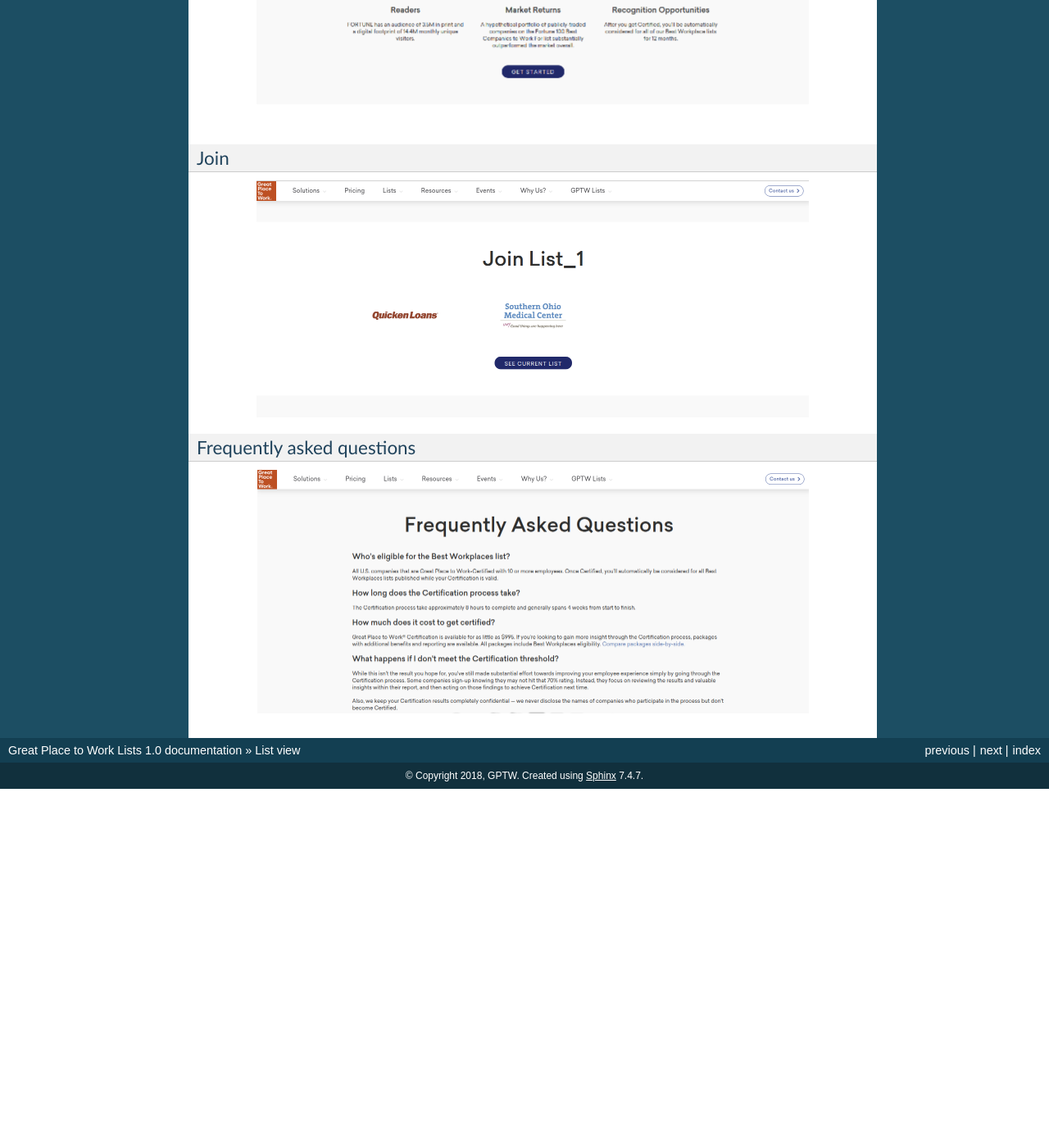
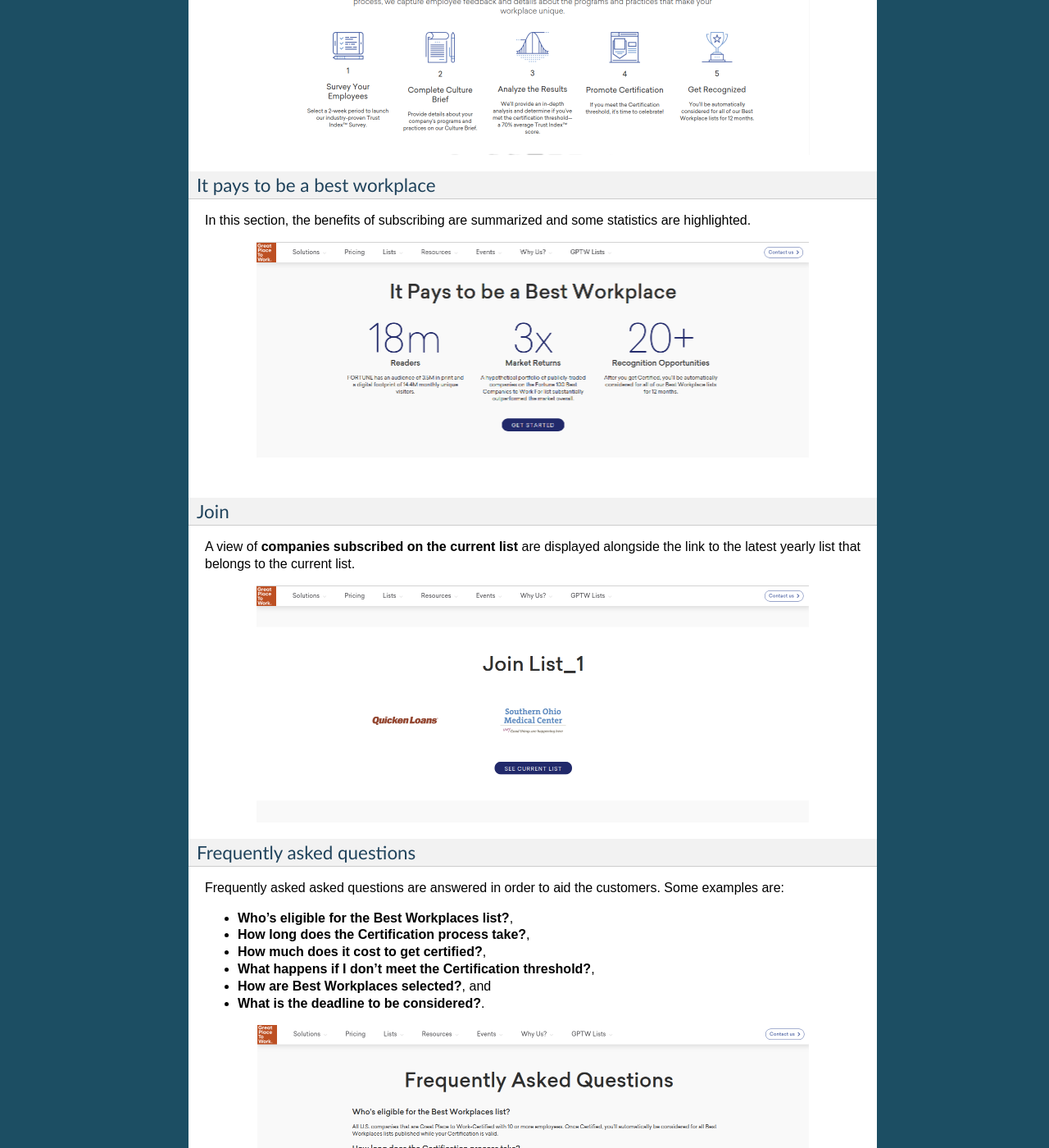
Before and after one commit to treste91/Great-Place-to-Work-Lists, a Sphinx documentation site: the page built from docs/frontend/list.rst, in a window 1280 px wide and 1400 px high, scrolled down 1858 px. Shown: the whole window at 82% size. Built offline with Sphinx 7.4.7, drawn with Linux system fonts in a browser that asks for light colours; before the commit the page ends 2820 px from its top, so only the background shows below that; some of the changed text lies outside the part shown.

Commit message:
Update list.rst

```diff
--- a/docs/frontend/list.rst
+++ b/docs/frontend/list.rst
@@ -40,6 +40,23 @@
 Get on the list
 ^^^^^^^^^^^^^^^
 
+The next part of this page is occupied by a subscription form.
+This form requires the following fields in order to be submitted:
+
+* **First Name**,
+
+* **Last Name**,
+
+* **Job Title**,
+
+* **Work Email Address**,
+
+* **Company Name**,
+
+* **US State HQ**, and
+
+* **Phone Number**.
+
 .. image:: list_view_2.png
    :scale: 50 %
    :alt: List view 2
@@ -47,6 +64,19 @@
 
 How it works
 ^^^^^^^^^^^^
+
+This part aims to demostrate the workflow of the services provided.
+The workflow consists of the following steps:
+
+* **Survey Your Employees**,
+
+* **Complete Culture Brief**,
+
+* **Analyze the Results**,
+
+* **Promote Certification**, and
+
+* **Get Recognized**.
 
 .. image:: list_view_3.png
    :scale: 50 %
@@ -56,6 +86,8 @@
 It pays to be a best workplace
 ^^^^^^^^^^^^^^^^^^^^^^^^^^^^^^
 
+In this section, the benefits of subscribing are summarized and some statistics are highlighted.
+
 .. image:: list_view_4.png
    :scale: 50 %
    :alt: List view 4
@@ -63,6 +95,8 @@
 
 Join
 ^^^^
+
+A view of **companies subscribed on the current list** are displayed alongside the link to the latest yearly list that belongs to the current list.
 
 .. image:: list_view_5.png
    :scale: 50 %
@@ -72,6 +106,21 @@
 Frequently asked questions
 ^^^^^^^^^^^^^^^^^^^^^^^^^^
 
+Frequently asked asked questions are answered in order to aid the customers.
+Some examples are:
+
+* **Who’s eligible for the Best Workplaces list?**,
+
+* **How long does the Certification process take?**,
+
+* **How much does it cost to get certified?**,
+
+* **What happens if I don't meet the Certification threshold?**,
+
+* **How are Best Workplaces selected?**, and
+
+* **What is the deadline to be considered?**.
+
 .. image:: list_view_6.png
    :scale: 50 %
    :alt: List view 6
```
